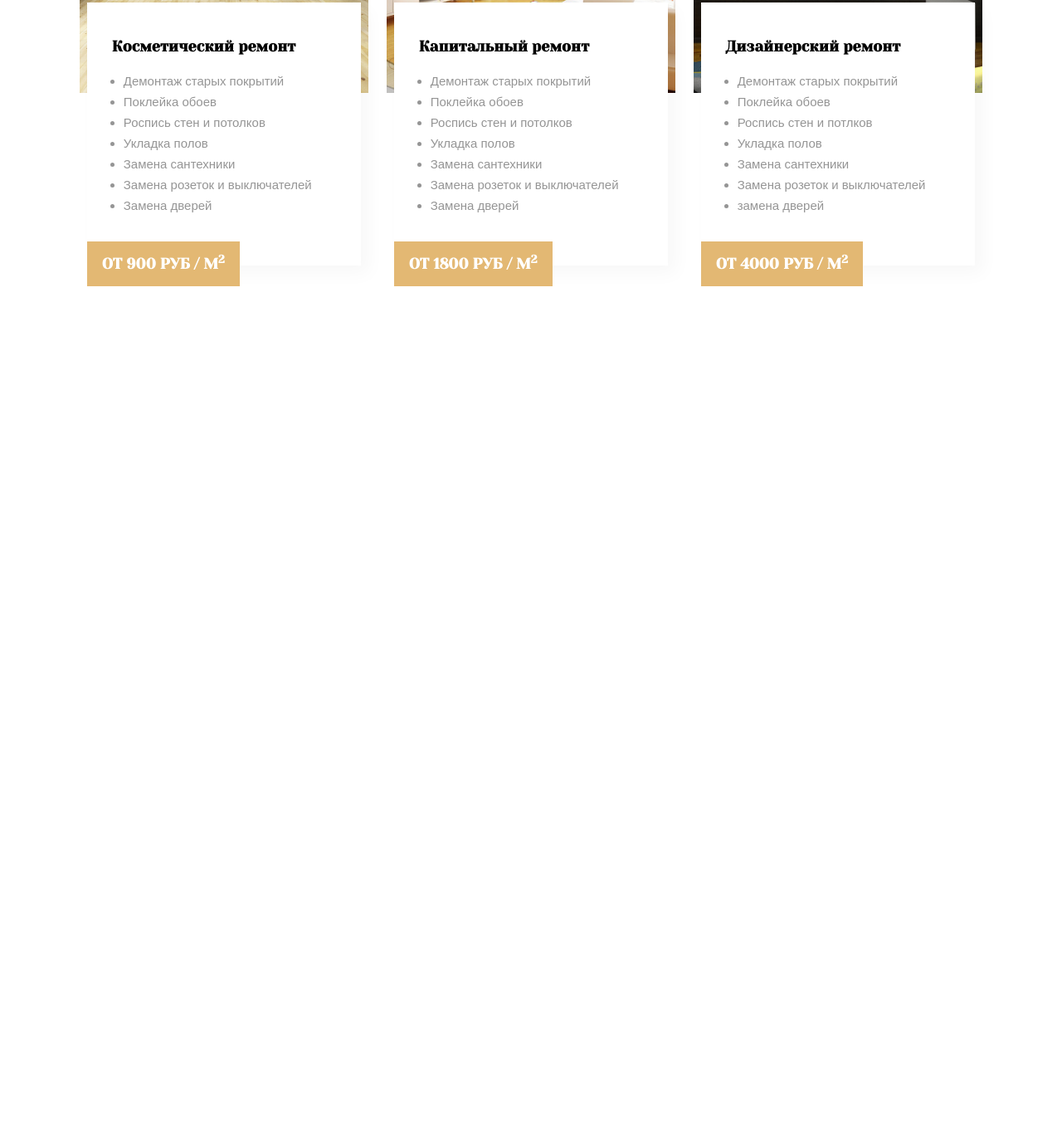
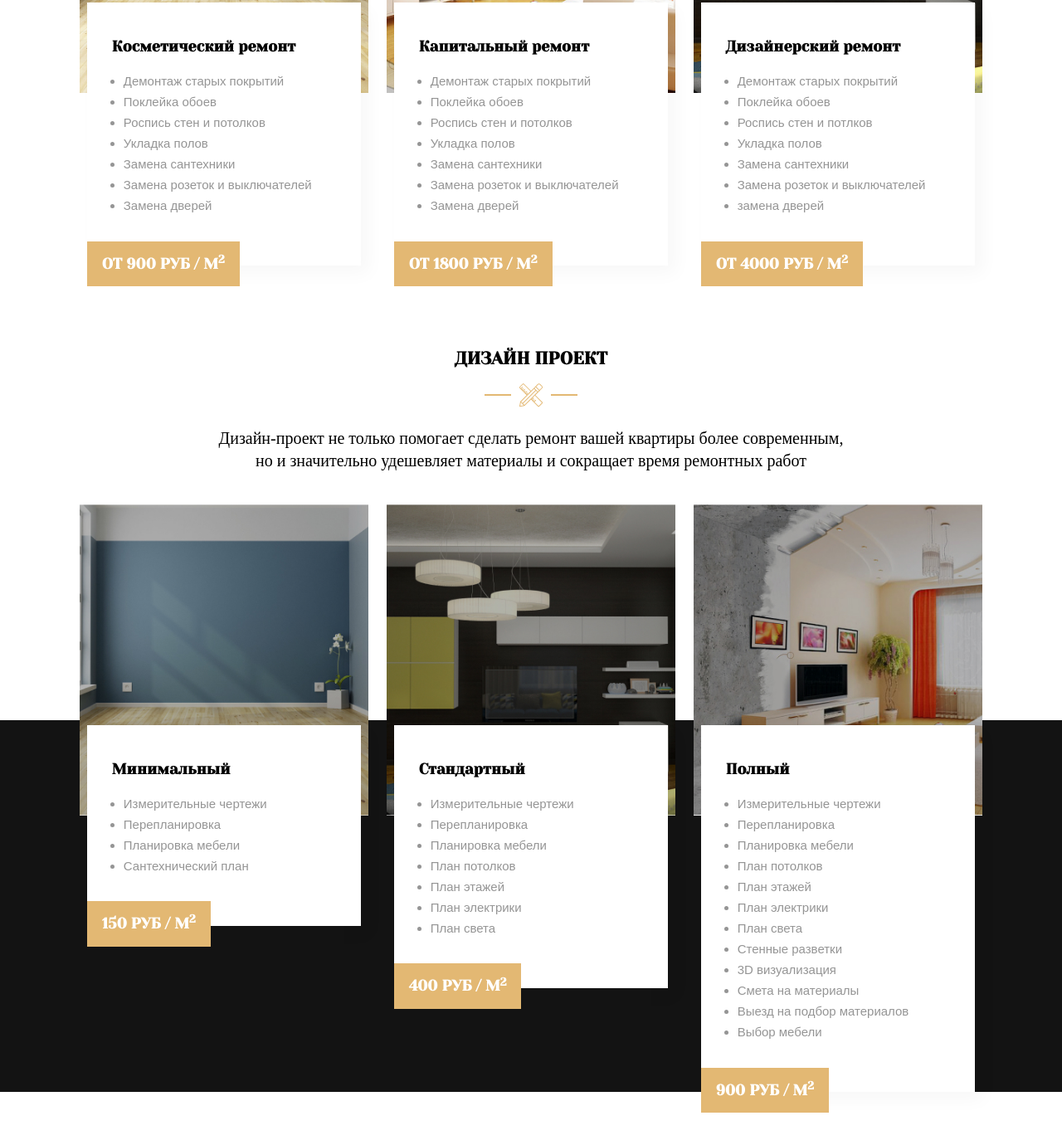
Before and after one commit to Mariya2603/lesson-14, a website: page index.html in a window 1280 px wide. Shown: the part 1251-2631 px from the top of the page at 83% size. Before the commit the page ends 1596 px from the top, so only its background shows below. Drawn offline with Linux system fonts and the light colour scheme; files whose address does not match are found by name.

Commit message:
add design section

```diff
--- a/index.html
+++ b/index.html
@@ -56,6 +56,7 @@
         </div>
       </div>
     </section>
+
     <section class="section types">
       <div class="container">
         <div class="section-title types__section-title">
@@ -128,6 +129,85 @@
         </div>
       </div>
     </section>
+
+    <section class="section design">
+      <div class="container">
+        <div class="section-title design__section-title">
+          <h2 class="section-title__heading">Дизайн проект</h2>
+          <div class="section-title__image">
+            <img src="img/design/design.svg" alt="Дизайн проект">
+          </div>
+          <span class="section-title__text">Дизайн-проект не только помогает сделать ремонт вашей квартиры более современным, но и значительно удешевляет материалы и сокращает время ремонтных работ</span>
+        </div>
+        <div class="row">
+          <div class="col">
+            <div class="card design__card">
+              <img src="img/design/design-1.jpg" alt="Минимальный" class="card__image">
+              <div class="card__text">
+                <h3 class="card__title">Минимальный</h3>
+                <ul class="card__list">
+                  <li class="card__item">Измерительные чертежи</li>
+                  <li class="card__item">Перепланировка</li>
+                  <li class="card__item">Планировка мебели</li>
+                  <li class="card__item">Сантехнический план</li>
+                </ul>
+                <strong class="card__pricetag">
+                  150 руб / m<sup>2</sup>
+                </strong>
+              </div>
+            </div>
+
+          </div>
+          <div class="col">
+            <div class="card design__card">
+              <img src="img/design/design-2.jpg" alt="Стандартный" class="card__image">
+              <div class="card__text">
+                <h3 class="card__title">Стандартный</h3>
+                <ul class="card__list">
+                  <li class="card__item">Измерительные чертежи</li>
+                  <li class="card__item">Перепланировка</li>
+                  <li class="card__item">Планировка мебели</li>
+                  <li class="card__item">План потолков</li>
+                  <li class="card__item">План этажей</li>
+                  <li class="card__item">План электрики</li>
+                  <li class="card__item">План света</li>
+                </ul>
+                <strong class="card__pricetag">
+                  400 руб / m<sup>2</sup>
+                </strong>
+              </div>
+            </div>
+
+          </div>
+          <div class="col">
+            <div class="card design__card">
+              <img src="img/design/design-3.jpg" alt="Полный" class="card__image">
+              <div class="card__text">
+                <h3 class="card__title">Полный</h3>
+                <ul class="card__list">
+                  <li class="card__item">Измерительные чертежи</li>
+                  <li class="card__item">Перепланировка</li>
+                  <li class="card__item">Планировка мебели</li>
+                  <li class="card__item">План потолков</li>
+                  <li class="card__item">План этажей</li>
+                  <li class="card__item">План электрики</li>
+                  <li class="card__item">План света</li>
+                  <li class="card__item">Стенные разветки</li>
+                  <li class="card__item">3D визуализация</li>
+                  <li class="card__item">Смета на материалы</li>
+                  <li class="card__item">Выезд на подбор материалов</li>
+                  <li class="card__item">Выбор мебели</li>
+                </ul>
+                <strong class="card__pricetag">
+                  900 руб / m<sup>2</sup>
+                </strong>
+              </div>
+            </div>
+
+          </div>
+        </div>
+      </div>
+    </section>
   </main>
 </body>
 </html>
--- a/sass/_media.sass
+++ b/sass/_media.sass
@@ -49,3 +49,11 @@
   .hero
     &__scroll-down
       display: none
+
+
+@media screen and ( max-width: 768px )
+  .design
+    background-color: $dark
+    color: $light
+    &__card
+      margin-bottom: 4.28rem
--- a/sass/style.sass
+++ b/sass/style.sass
@@ -8,4 +8,5 @@
 @import 'templates/hero'
 @import 'templates/control'
 @import 'templates/types'
+@import 'templates/design'
 @import 'media'
--- /dev/null
+++ b/sass/templates/_design.sass
@@ -0,0 +1,26 @@
+.design
+  margin-bottom: 7.14rem
+  position: relative
+  &::after
+    content: ''
+    position: absolute
+    left: 0
+    bottom: 0
+    background-color: $dark
+    z-index: -10
+    width: 100%
+    height: 50%
+
+.section
+  &-title
+    &__text
+      display: block
+      text-align: center
+      max-width: 54rem
+      margin-top: 1.71rem
+      margin-bottom: 2.78rem
+      font-family: FuturaBookC
+      font-size: 20px
+      line-height: 27px
+      text-transform: none
+      margin: 1.71rem auto 2.78rem
--- a/sass/templates/_types.sass
+++ b/sass/templates/_types.sass
@@ -1,4 +1,5 @@
 .types
+  margin-bottom: 7.14rem
   &__section-title
     margin-bottom: 1rem
 .row
```
Also changed, not shown: css/style.css, img/design/design-1.jpg (added), img/design/design-2.jpg (added), img/design/design-3.jpg (added), img/design/design.svg (added).
